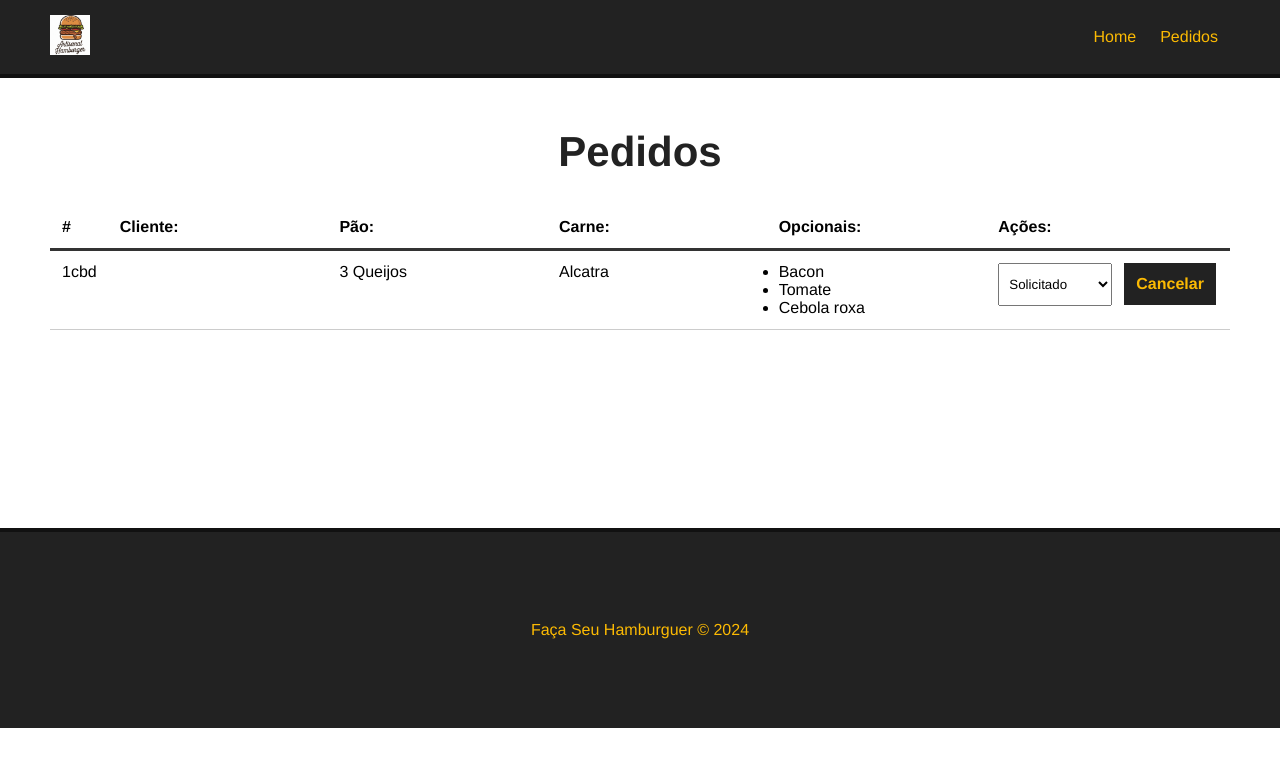
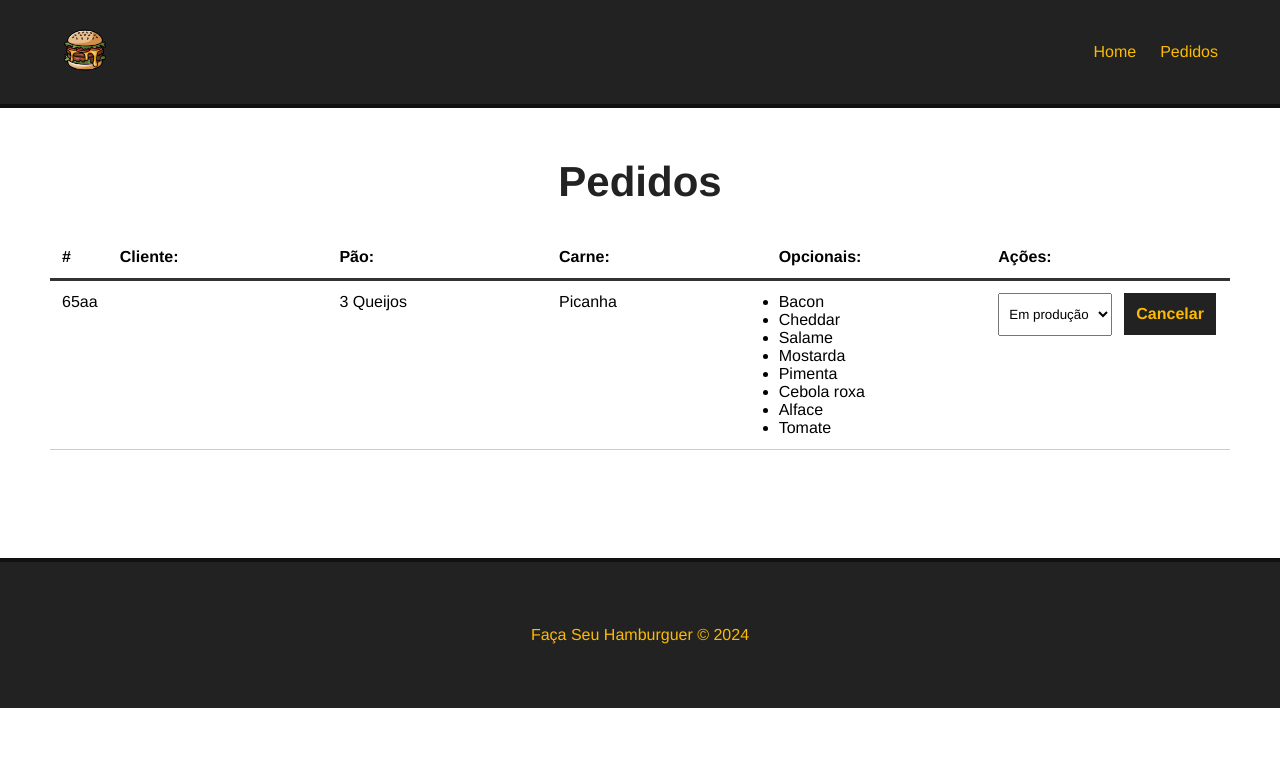
Before and after one commit to thiago-cloud/FastSnack, a Vue app: page /pedidos in a window 1280 px wide. Shown: the top 766 px of the page. Built offline with nearby package versions, Linux system fonts and the light colour scheme; data requests are answered from the project's data file.

Commit message:
appBurger-v1.5
Atualização da logo e implementação das mensagens tanto deletar os pedidos como a de atualização do status do pedido.

```diff
--- a/db/db.json
+++ b/db/db.json
@@ -95,16 +95,21 @@
   ],
   "burgers": [
     {
-      "id": "1cbd",
-      "name": "Thiago Alves",
+      "id": "65aa",
+      "name": "Paulo",
       "pao": "3 Queijos",
-      "carne": "Alcatra",
+      "carne": "Picanha",
       "opcionais": [
         "Bacon",
-        "Tomate",
-        "Cebola roxa"
+        "Cheddar",
+        "Salame",
+        "Mostarda",
+        "Pimenta",
+        "Cebola roxa",
+        "Alface",
+        "Tomate"
       ],
-      "status": "Solicitado"
+      "status": "Em produção"
     }
   ]
 }
--- a/src/App.vue
+++ b/src/App.vue
@@ -19,7 +19,7 @@
   },
   data(){
     return{
-      logo_src: "/img/burgerLogo.jpg",
+      logo_src: "/img/logoBurger.png",
       app_name: "Faça seu hamburguer"
     }
   }
--- a/src/components/Dashboard.vue
+++ b/src/components/Dashboard.vue
@@ -1,6 +1,7 @@
 <template>
     <div id="burger-table">
         <div>
+          <Message :msg="msg" v-show="msg"/>
             <div id="burger-table-heading">
                 <div class="order-id">#</div>
                 <div>Cliente:</div>
@@ -24,7 +25,7 @@
                     </ul>
                 </div>
                 <div>
-                    <select name="status" class="status">
+                    <select name="status" class="status" @change="updateBurger($event, burger.id)">
                         <option value="">Selecione</option>
                         <option  v-for="statu in status" :key="statu.id" :value="statu.tipo" :selected="burger.status == statu.tipo">
                           {{ statu.tipo }}
@@ -37,16 +38,24 @@
     </div>
 </template>
 <script>
+import Message from './Message.vue';
+
     export default{
         name: 'Dashboard',
+        components:{
+          Message,
+        },
         data(){
             return {
                 burgers: null,
                 burger_id: null,
-                status: []
+                status: [],
+                msg: null,
             }
         },
         methods:{
+
+            //Requsição dos pedidos
             async getPedidos(){
               const req = await fetch("http://localhost:3000/burgers");
 
@@ -58,6 +67,8 @@
               this.getStatus();
 
             },
+
+            //Requsição dos status dos pedidos
             async getStatus(){
               const req = await fetch("http://localhost:3000/status");
 
@@ -67,6 +78,8 @@
               });
 
             },
+
+            //Delete dos pedidos
             async deleteBurger(id){
               console.log(id)
 
@@ -76,10 +89,41 @@
               })
               const res = await req.json()
 
+              this.msg = `Pedido removido com sucesso!`
+
+              //Limpar msg
+              setTimeout(()=> {
+                this.msg = ""
+              }, 5000)
+
               //Mostrara o resultado novamente sem o pedido que foi removido
               this.getPedidos();
 
+            },
+
+            //Requisição de atualização dos status do pedido
+            async updateBurger(event, id){
+              const option = event.target.value;
+
+              const dataJson = JSON.stringify({ status: option })
+
+              const req = await fetch(`http://localhost:3000/burgers/${id}`,{
+                method: "PATCH",// O patch e um tipo de update que serve para atualizar uma coisa especifica no caso aqui é o status
+                headres: {"Content-Type": "application/json"},
+                body: dataJson
+              });
+
+              const res = await req.json()
+
+              this.msg = `O pedido Nº ${res.id} foi atualizado para o status de ${res.status}`
+
+              setTimeout(() => {
+                this.msg = ""
+              }, 5000)
+
+              console.log(res);
             }
+
         },
         mounted(){
             this.getPedidos()
--- a/src/components/Footer.vue
+++ b/src/components/Footer.vue
@@ -7,8 +7,9 @@
 
 </script>
 <style scoped>
+
 #footer{
-    height:200px;
+    height:150px;
     background-color:#222;
     border-top:4px solid #111;
     color:#Fcba03;
--- a/src/components/NavBar.vue
+++ b/src/components/NavBar.vue
@@ -29,8 +29,8 @@
     }
 
     #logo{
-        width:40px;
-        height: 40px;
+        width:70px;
+        height: 70px;
     }
     #nav a{
         color:#FCBA03;
```
Also changed, not shown: public/img/burgerLogo.jpg (deleted), public/img/logoBurger.png (added).
